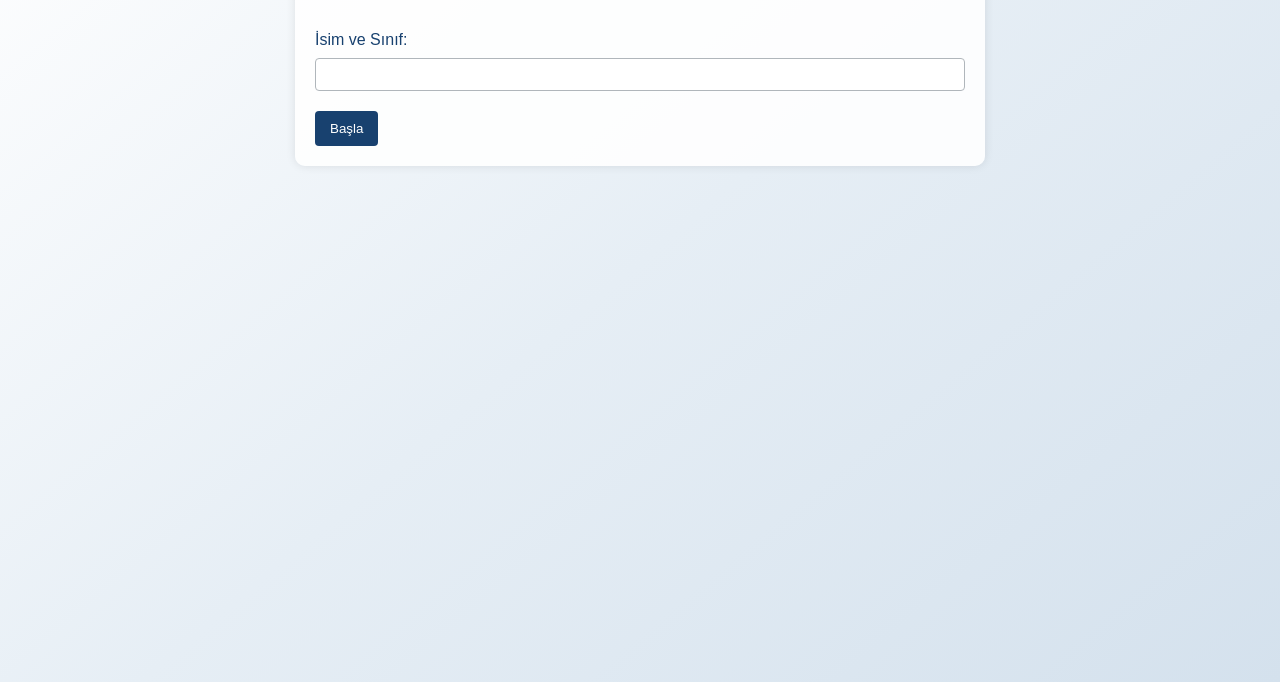
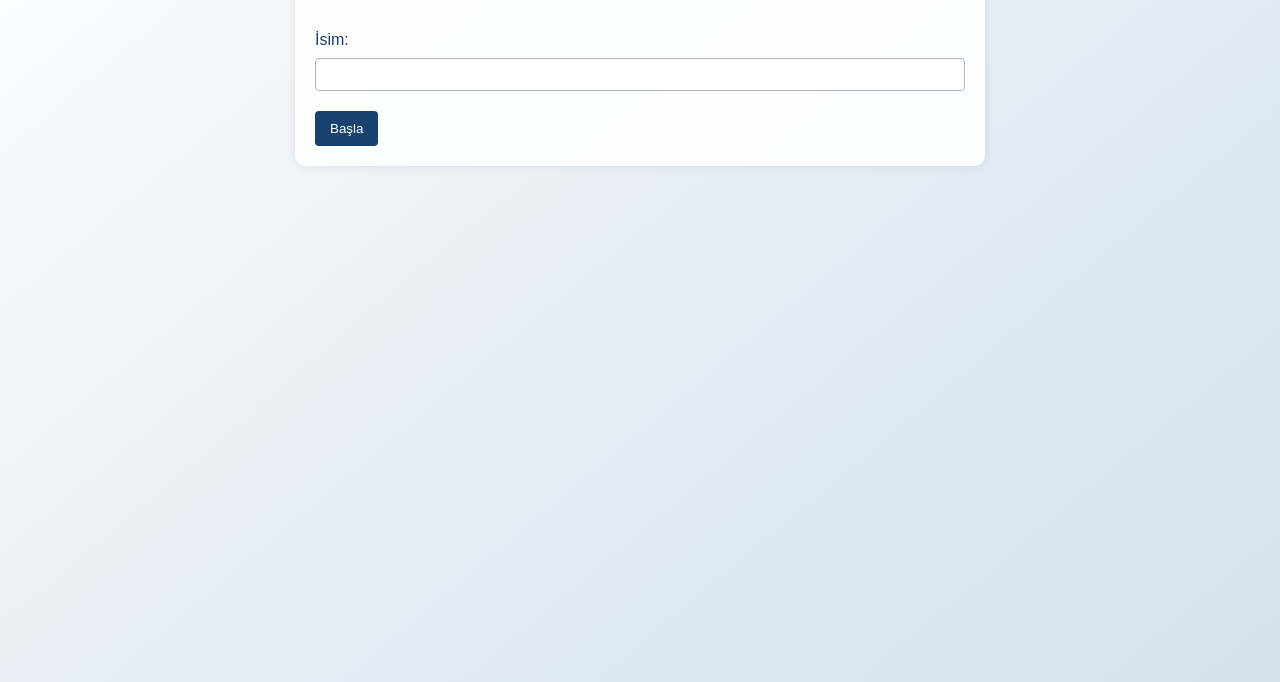
Before and after one commit to atasozlerine/yolculuk, a plain HTML site: page index.html in a window 1280 px wide. Shown: the part 158-840 px from the top of the page. Drawn offline with Linux system fonts and the light colour scheme.

Commit message:
Update index.html

```diff
--- a/index.html
+++ b/index.html
@@ -114,7 +114,7 @@
     <div class="container">
         <h1>Atasözlerine Yolculuk: Yapay Zekâ Destekli Öğrenme</h1>
         <div id="userForm">
-            <label for="name">İsim ve Sınıf:</label>
+            <label for="name">İsim:</label>
             <input type="text" id="name" name="name" required>
 
             <button onclick="submitUserForm()">Başla</button>
```
